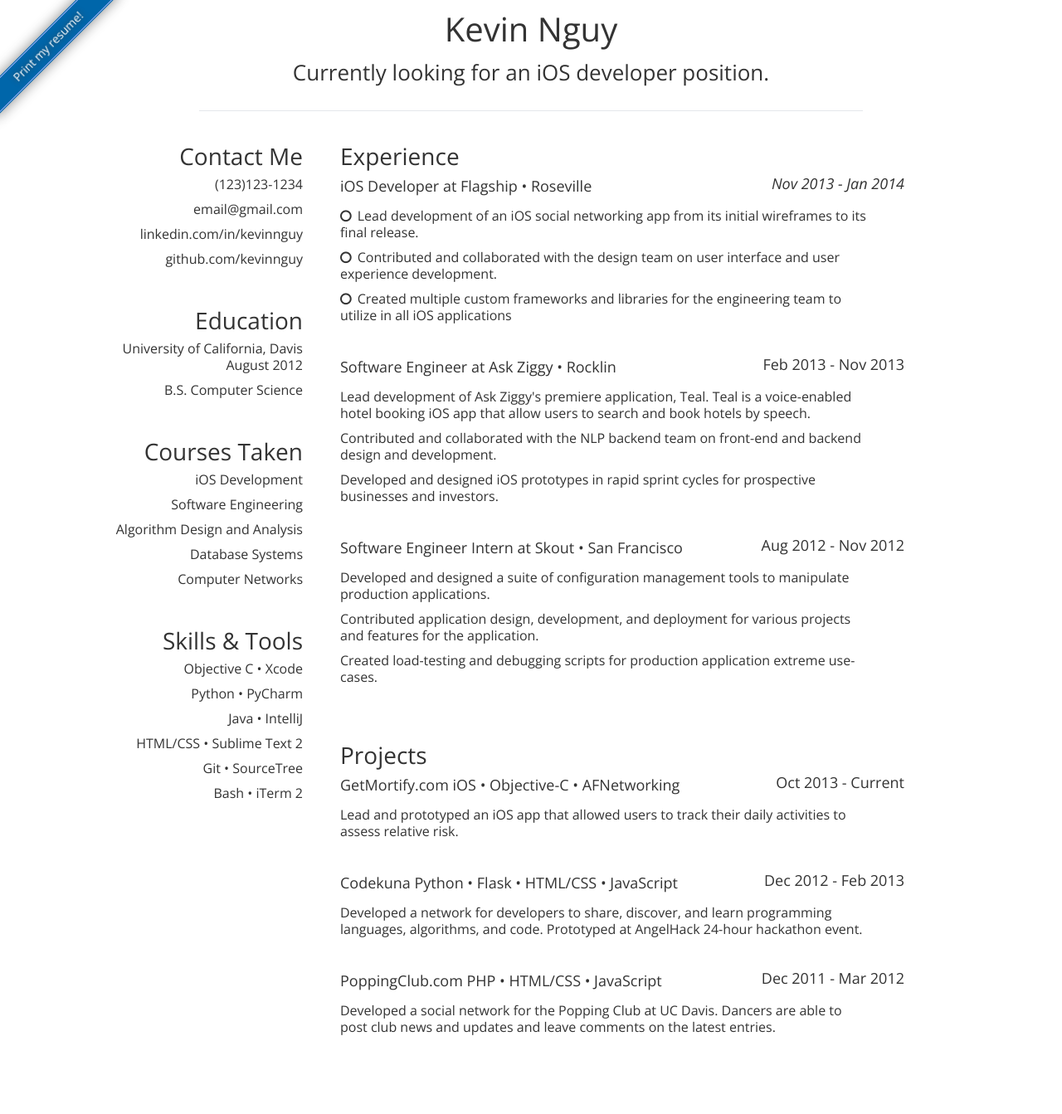
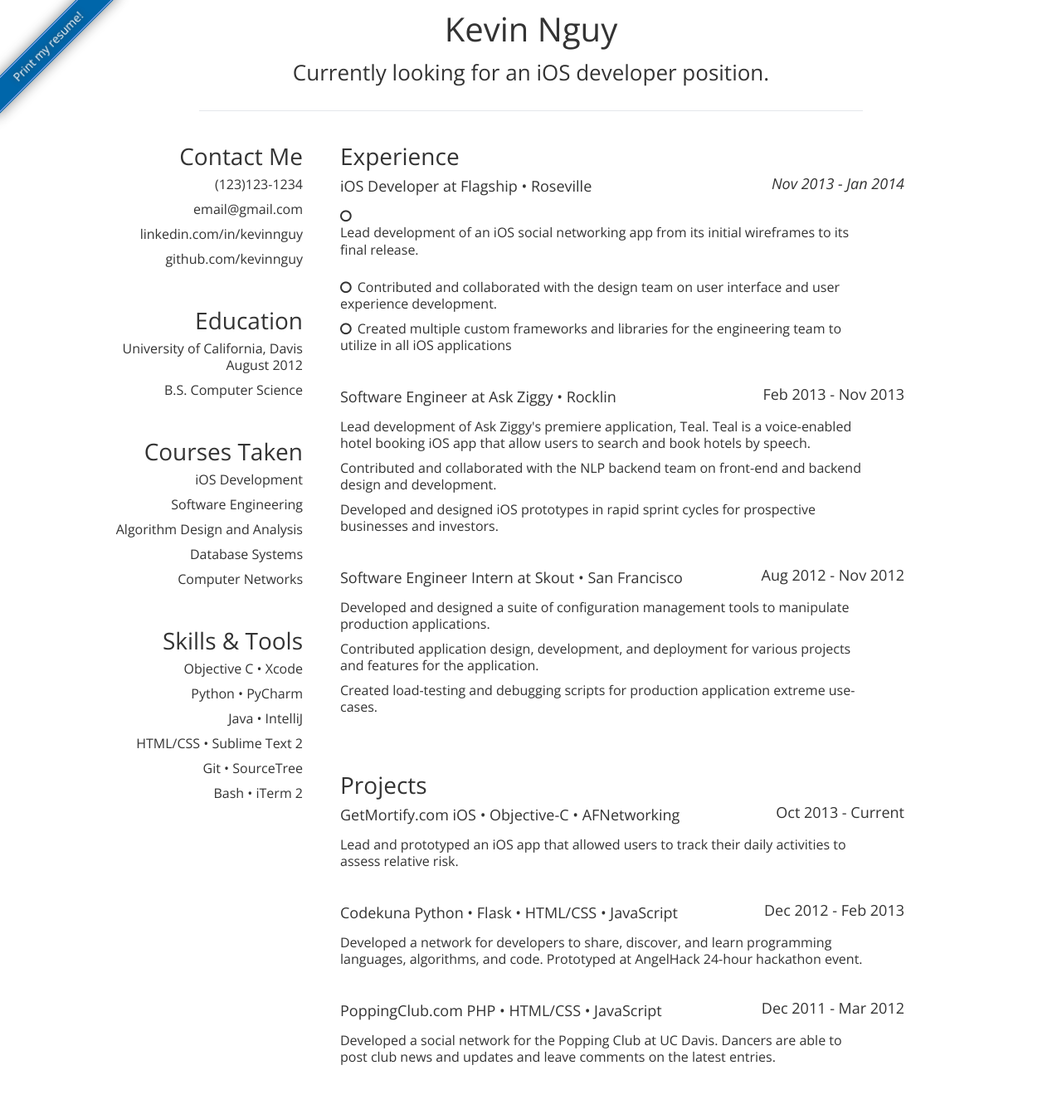
Before and after one commit to kevinnguy/kevinnguy.github.com, a Jekyll site: the page index.html, which Jekyll copies as it is, in a window 1280 px wide. Shown: the whole page at 83% size. Built offline with Jekyll 4.4.1, drawn with Linux system fonts in a browser that asks for light colours; before the commit the page ends 1307 px from its top, so only the background shows below that.

Commit message:
Sorry for the poor description

```diff
--- a/index.html
+++ b/index.html
@@ -104,7 +104,7 @@
             <p class="eight columns"><strong>iOS Developer</strong> at Flagship  &bull;  Roseville</p><span class="three columns right"><em>Nov 2013 - Jan 2014</em></span></dt>
           </dt>
           <ul>
-            <li class="eleven columns"><i class="fa fa-circle-o description"></i>Lead development of an iOS social networking app from its initial wireframes to its final release.</li>
+            <li class="eleven columns"><i class="fa fa-circle-o description"></i><p>Lead development of an iOS social networking app from its initial wireframes to its final release.</p></li>
             <li class="eleven columns"><i class="fa fa-circle-o description"></i>Contributed and collaborated with the design team on user interface and user experience development.</li>
             <li class="eleven columns"><i class="fa fa-circle-o description"></i>Created multiple custom frameworks and libraries for the engineering team to utilize in all iOS applications</li>
           </ul>
```
